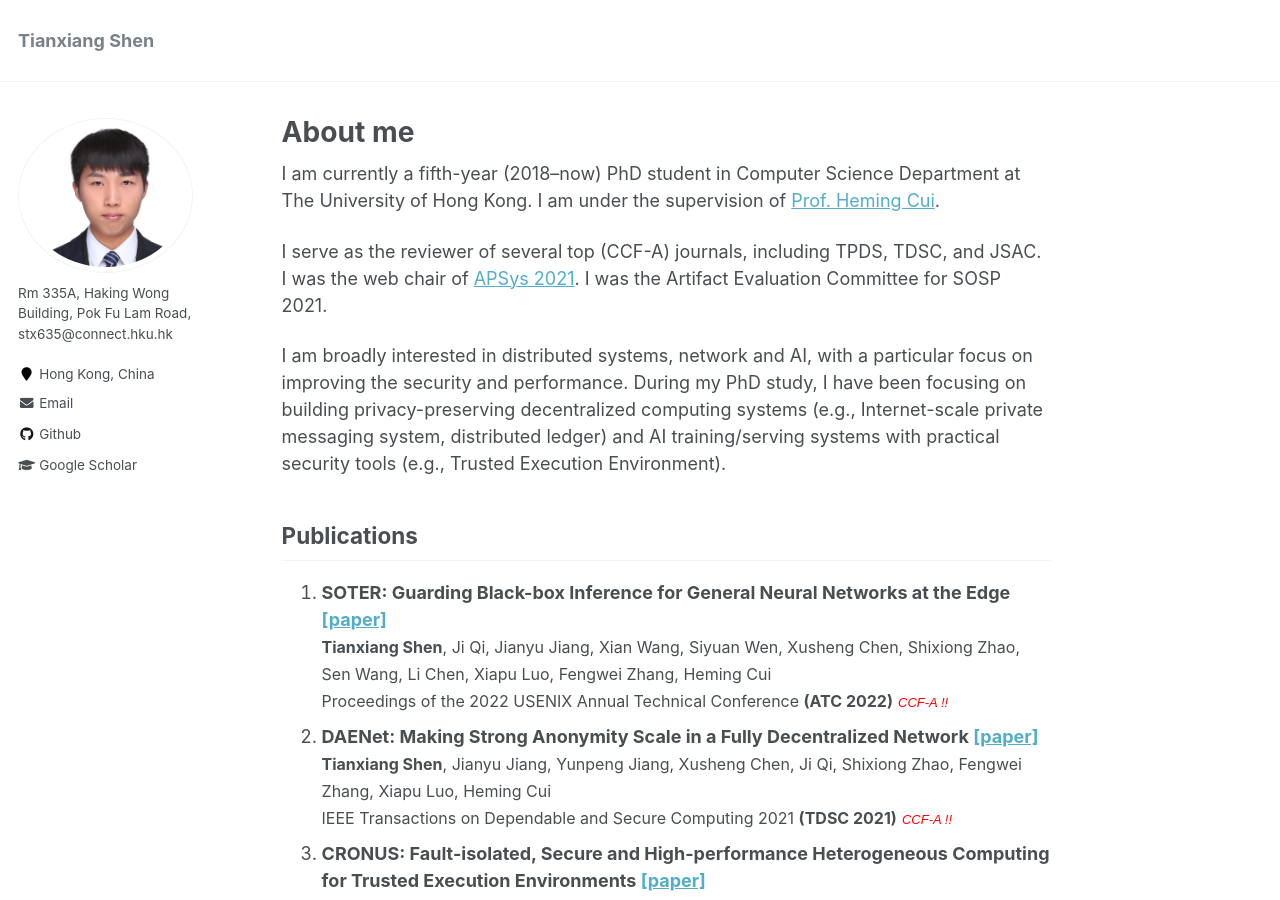
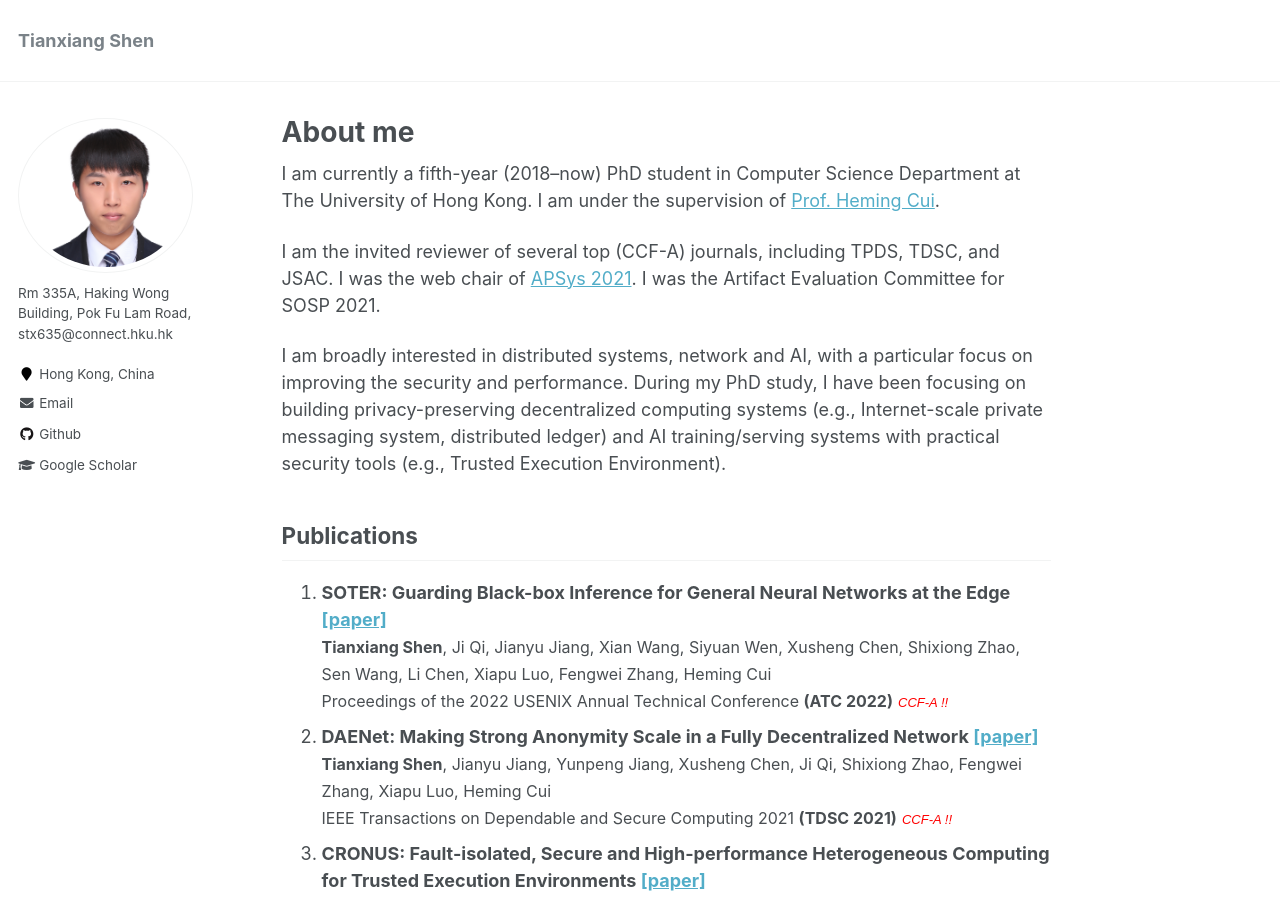
Before and after one commit to tianxiang999/tianxiang999.github.io, a Jekyll site: the page built from _pages/about.md, in a window 1280 px wide and 900 px high. Built offline with Jekyll 4.4.1, drawn with Linux system fonts in a browser that asks for light colours; comment, search, counter and statistics services are not loaded.

Commit message:
Update about.md

```diff
--- a/_pages/about.md
+++ b/_pages/about.md
@@ -10,7 +10,7 @@ redirect_from:
 I am currently a fifth-year (2018--now) PhD student in Computer Science
 Department at The University of Hong Kong. I am under the supervision of [Prof. Heming Cui](https://i.cs.hku.hk/~heming/).
 
-I serve as the reviewer of several top (CCF-A) journals, including TPDS, TDSC,
+I am the invited reviewer of several top (CCF-A) journals, including TPDS, TDSC,
 and JSAC. I was the web chair of [APSys 2021](https://i.cs.hku.hk/apsys2021/index.html). I was the Artifact Evaluation
 Committee for SOSP 2021.
 
```
